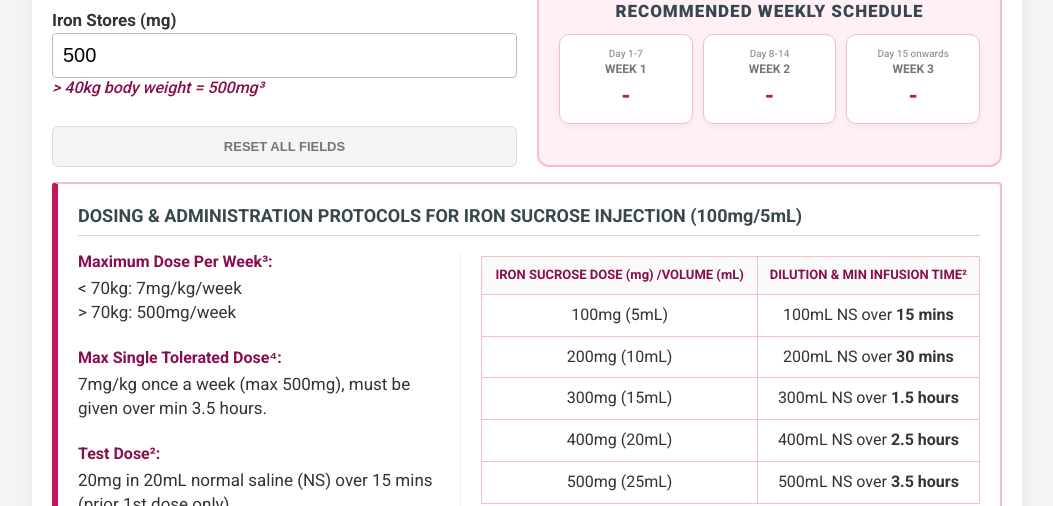
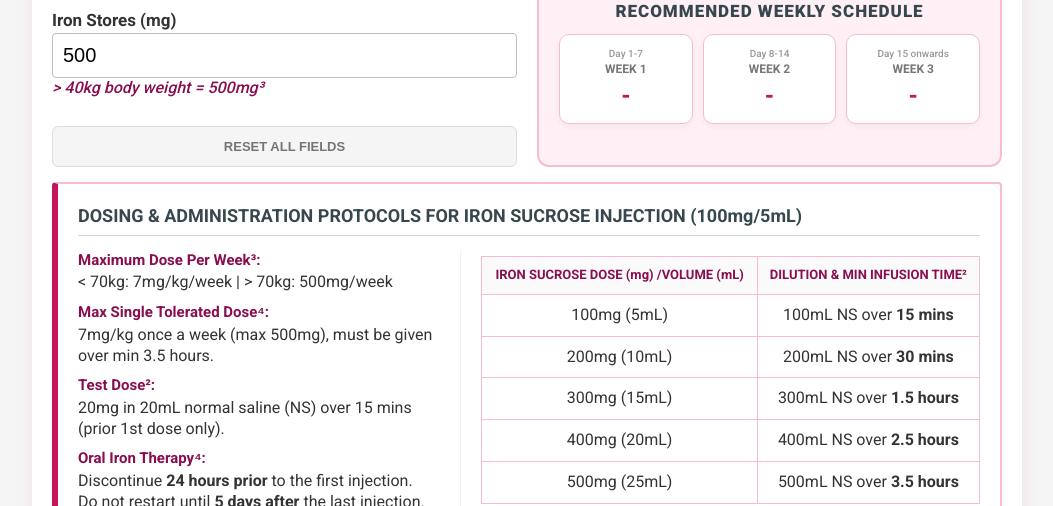
Before and after one commit to farmasirx/ironcalc_kkkl, a plain HTML site: page index.html in a window 1280 px wide. Shown: the part 446-952 px from the top of the page, without its empty margins (113-1166 px from the left). Drawn offline with Linux system fonts and the light colour scheme.

Commit message:
Add files via upload

```diff
--- a/index.html
+++ b/index.html
@@ -210,8 +210,8 @@
       .protocol-grid { display: grid; grid-template-columns: 1fr 1.3fr; gap: 20px; }
       .protocol-left { border-right: 1px solid #f0f0f0; padding-right: 15px; }
 
-      .info-row-compact { margin-bottom: 22px; font-size: 17px; color: #333; line-height: 1.4; }
-      .info-label-compact { font-weight: 700; color: var(--maroon-text); display: block; margin-bottom: 4px; text-transform: none; font-size: 16px; }
+      .info-row-compact { margin-bottom: 10px; font-size: 16px; color: #333; line-height: 1.3; }
+      .info-label-compact { font-weight: 700; color: var(--maroon-text); display: block; margin-bottom: 2px; text-transform: none; font-size: 15px; }
 
       /* FOOTER LAYOUT: References next to Disclaimer */
       .footer-container {
@@ -321,16 +321,22 @@
           <div class="protocol-left">
   <div class="info-row-compact">
     <span class="info-label-compact">Maximum Dose Per Week³:</span>
-               &lt; 70kg: 7mg/kg/week<br>
-            &gt; 70kg: 500mg/week
+&lt; 70kg: 7mg/kg/week | &gt; 70kg: 500mg/week
   </div>
+
   <div class="info-row-compact">
     <span class="info-label-compact">Max Single Tolerated Dose⁴:</span>
     7mg/kg once a week (max 500mg), must be given over min 3.5 hours.
   </div>
+
   <div class="info-row-compact">
     <span class="info-label-compact">Test Dose²:</span>
     20mg in 20mL normal saline (NS) over 15 mins (prior 1st dose only).
+  </div>
+
+  <div class="info-row-compact">
+    <span class="info-label-compact">Oral Iron Therapy⁴:</span>
+    Discontinue <b>24 hours prior</b> to the first injection. <br>Do not restart until <b>5 days after</b> the last injection.
   </div>
 </div>
 
```
Lines whose indentation alone changed are shown as unchanged.
